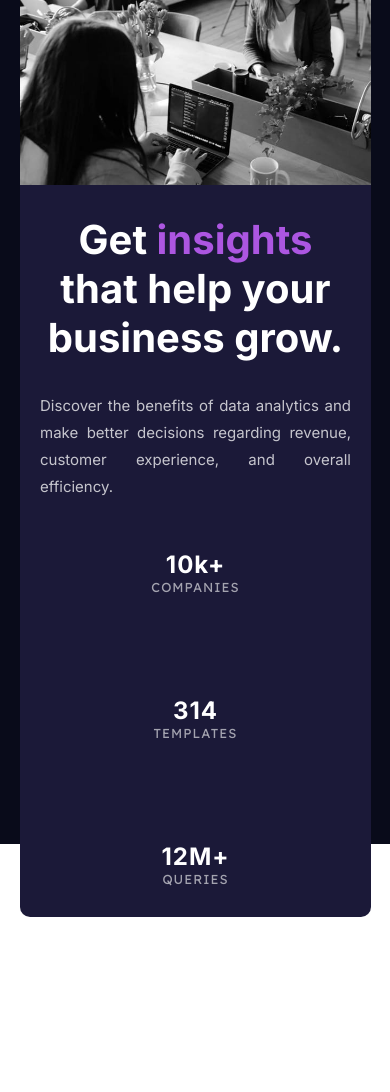
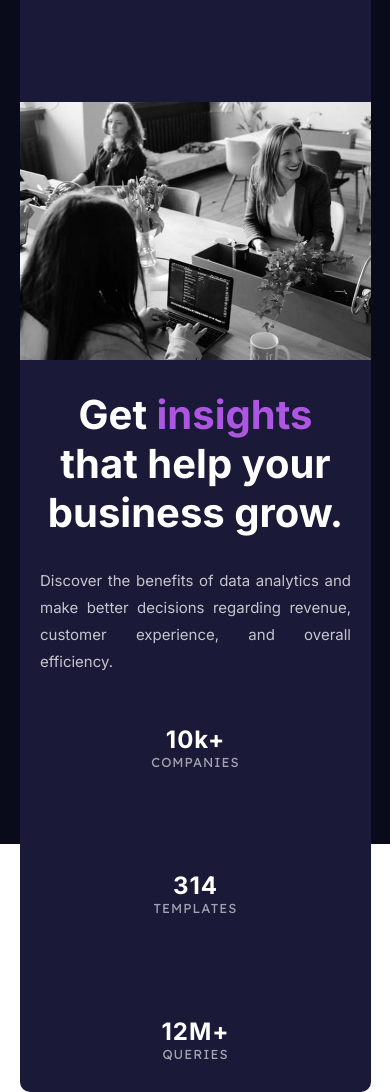
Before and after one commit to gayathric066/statspreviewcard, a plain HTML site: page index.html in a window 390 px wide. Before the commit the page ends 917 px from the top, so only its background shows below. Drawn offline with Linux system fonts and the light colour scheme.

Commit message:
second commit

```diff
--- a/style.css
+++ b/style.css
@@ -108,5 +108,6 @@
 
     .img-section{
         content:url("images/image-header-mobile.jpg");
+        margin-top:350px !important;
     }
 }
```
